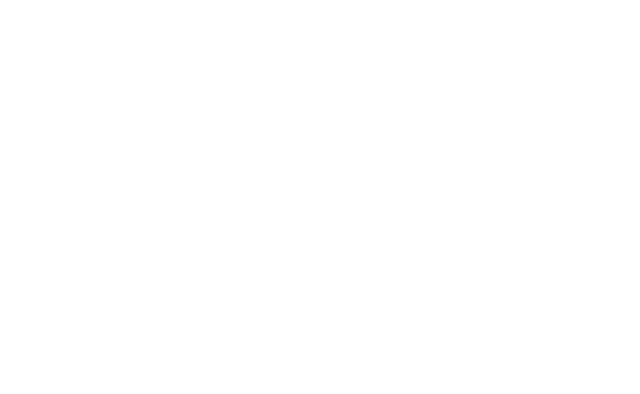
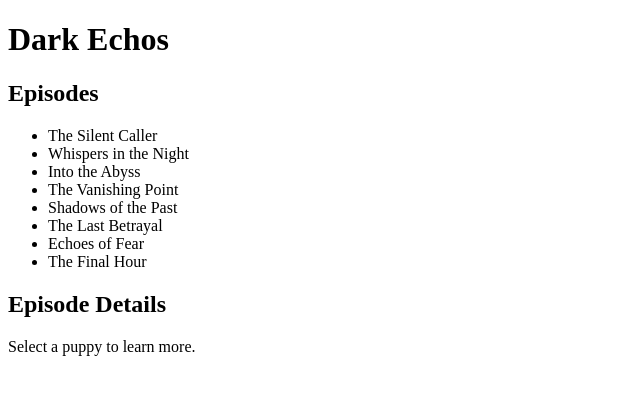
Before and after one commit to AOrnstein/dark-echoes, a React (Vite) app: page / in a window 1280 px wide. Shown: the top 394 px of the page, without its empty margins (0-640 px from the left). Built offline with nearby package versions, Linux system fonts and the light colour scheme.

Commit message:
build App functionality

```diff
--- a/src/App.jsx
+++ b/src/App.jsx
@@ -1,3 +1,54 @@
+import { useState } from "react";
+import { episodeList } from "./data";
+
 export default function App() {
-  // TODO
+  const [episodes] = useState(episodeList);
+  const [selectedEpisode, setSelectedEpisode] = useState();
+
+  /** Detailded information about the selected episode */
+  function EpisodeDetails() {
+    if (!selectedEpisode) {
+      return (
+        <section className="details">
+          <h2>Episode Details</h2>
+          <p>Select a puppy to learn more.</p>
+        </section>
+      );
+    }
+
+    return (
+      <section className="details">
+        <h2>{selectedEpisode.title}</h2>
+        <p>{selectedEpisode.description}</p>
+      </section>
+    );
+  }
+
+  /** List of episodes that the user can select from */
+  function EpisodeList() {
+    return (
+      <section className="roster">
+        <h2>Episodes</h2>
+        <ul className="roster">
+          {episodes.map((episode) => (
+            <li key={episode.id} onClick={() => setSelectedEpisode(episode)}>
+              {episode.title}
+            </li>
+          ))}
+        </ul>
+      </section>
+    );
+  }
+
+  return (
+    <>
+      <header>
+        <h1>Dark Echos</h1>
+      </header>
+      <main>
+        <EpisodeList />
+        <EpisodeDetails />
+      </main>
+    </>
+  );
 }
```
